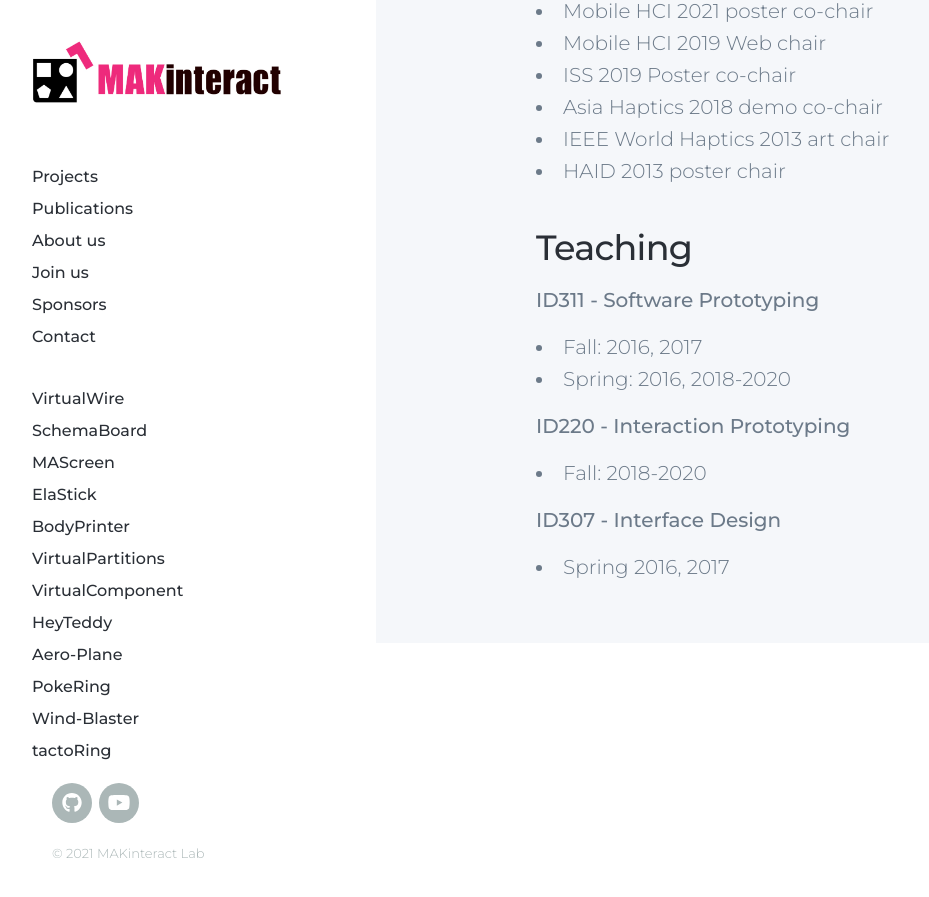
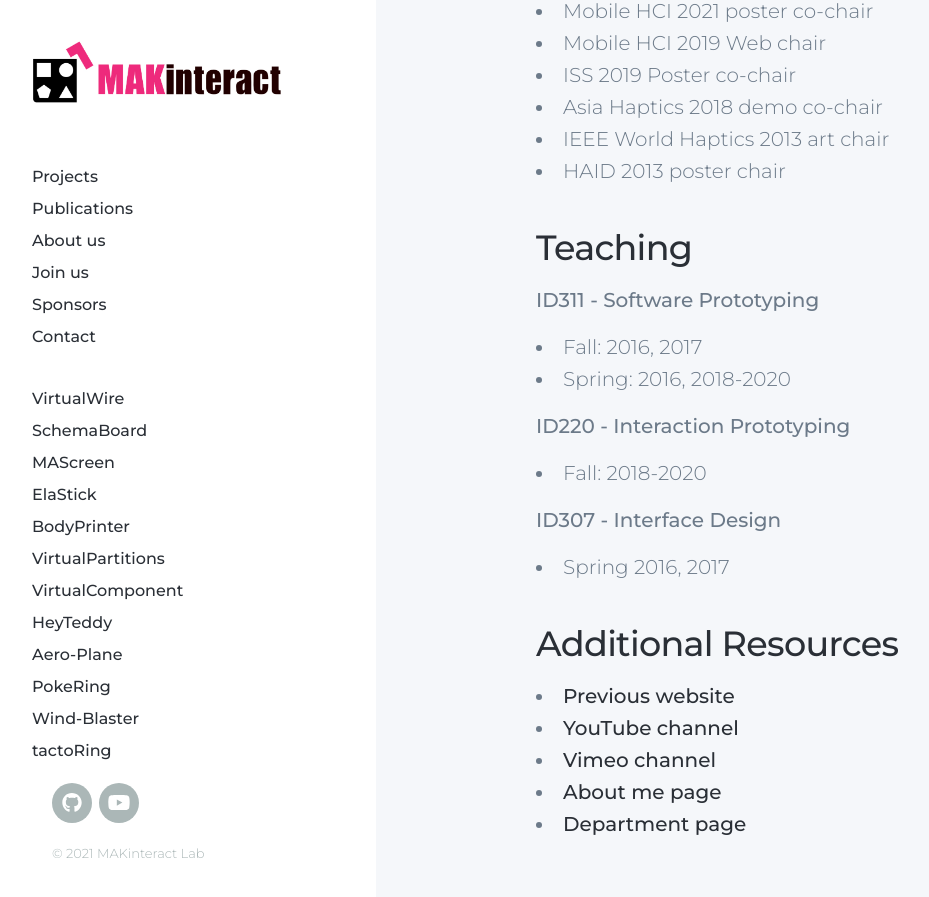
Before and after one commit to namelesspal18/makinteractlab.github.io, a Jekyll site: the page built from _pages/andrea.md, in a window 1280 px wide and 900 px high, scrolled down 2681 px. Shown: the top 897 px of the window, without its empty margins (8-937 px from the left). Built offline with Jekyll 4.4.1, drawn with Linux system fonts in a browser that asks for light colours; nearby versions of some CDN libraries.

Commit message:
Added links

```diff
--- a/_pages/andrea.md
+++ b/_pages/andrea.md
@@ -67,7 +67,7 @@ subtitle: Associate Professor - Lab director
 
 
 ## Short Bio
-Andrea Bianchi (Korean: 안두리) received his [Ph.D. from KAIST](https://ct.kaist.ac.kr/main.php?lang=1) in 2012, his Master's in Computer Science from [NYU](http://www.nyu.edu) and his Laurea (BSc+MS) in business administration from [Bocconi University](https://www.unibocconi.eu/wps/wcm/connect/bocconi/sitopubblico_en/navigation+tree/home). Before joining [KAIST](https://www.kaist.ac.kr/en), he worked at [Sungkyunkwan University](http://www.skku.edu/eng/index.do) as a faculty member in the Department of Computer Science, and as a video game programmer for a New York startup after earning his Master's degree. Andrea has an _Erdős number_ of 3 and collects [eyeglasses](https://alsoplantsfly.com/images/pictures/profile/glasses.jpg).
+Andrea Bianchi (Korean: 안두리) received his [Ph.D. from KAIST](https://ct.kaist.ac.kr/main.php?lang=1) in 2012, his Master's in Computer Science from [NYU](http://www.nyu.edu) and his Laurea (BSc+MS) in business administration from [Bocconi University](https://www.unibocconi.eu/wps/wcm/connect/bocconi/sitopubblico_en/navigation+tree/home). Before joining [KAIST](https://id.kaist.ac.kr), he worked at [Sungkyunkwan University](http://www.skku.edu/eng/index.do) as a faculty member in the Department of Computer Science, and as a video game programmer for a New York startup after earning his Master's degree. Andrea has an _Erdős number_ of 3 and collects [eyeglasses](https://alsoplantsfly.com/images/pictures/profile/glasses.jpg).
 
 ## Experience
 
@@ -126,3 +126,10 @@ Andrea Bianchi (Korean: 안두리) received his [Ph.D. from KAIST](https://ct.ka
 
 **ID307 - Interface Design**
 * Spring 2016, 2017
+
+## Additional Resources
+* [Previous website](https://alsoplantsfly.com)
+* [YouTube channel](https://www.youtube.com/channel/UC5A_g3GYEGeoqBqSSJ11NoQ)
+* [Vimeo channel](https://vimeo.com/minimalo)
+* [About me page](https://about.me/andreabianchi)
+* [Department page](https://id.kaist.ac.kr)
```
